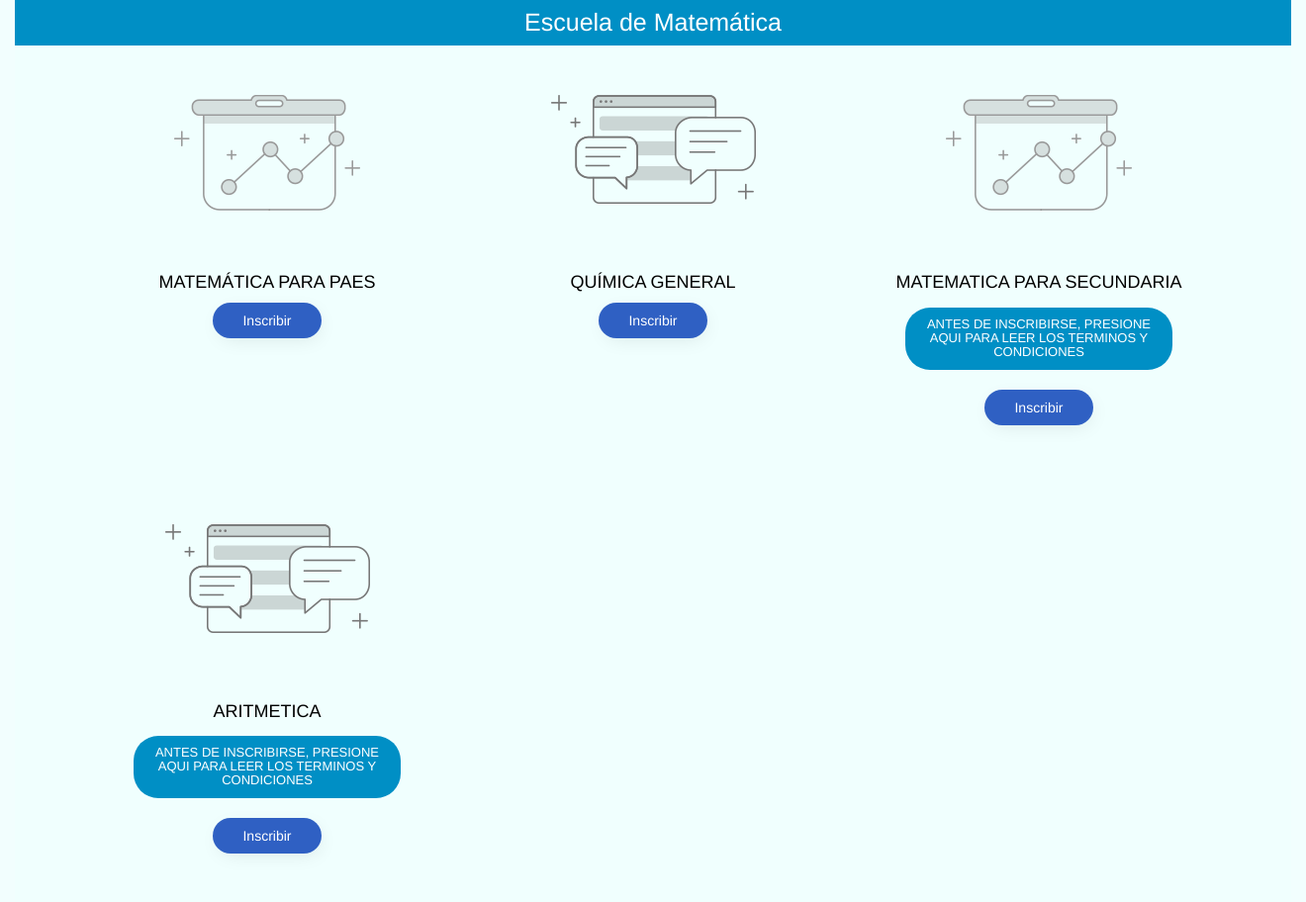
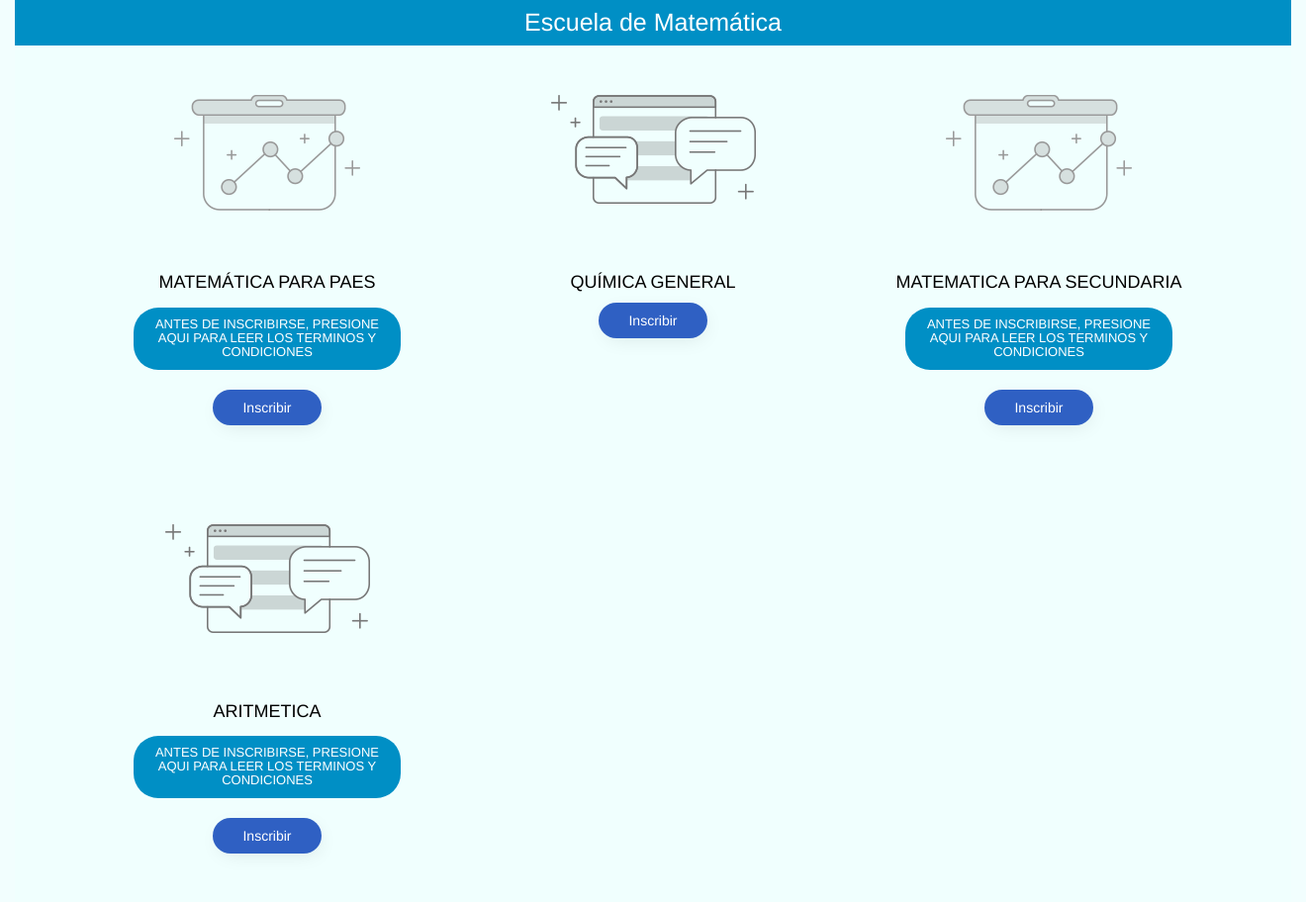
Before and after one commit to Pythagoras2018/PythagorasPage, a PHP site: page / in a window 1320 px wide, after a click on "Escuela de Matemática". Shown: the part 1659-2571 px from the top of the page at 99% size. Run offline with PHP 8.4, Linux system fonts and the light colour scheme; some libraries are stand-ins or nearby versions.

Commit message:
asdfg
asdfg

```diff
--- a/index.php
+++ b/index.php
@@ -280,7 +280,64 @@
                                         <img src="images/service-icon-3.png" alt="">
                                     </div>
                                     <h4>Matemática para PAES</h4>
-                                    <p></p>
+
+
+                                        <div class="angle-bg" style="padding-top:1.5%;" >
+                                            <div class="container" style="width: 100%;">
+                                                <div class="panel-group" id="accordion1" style="text-decoration: none;">
+                                                    <div class="" style="background-color:#008FC5; color:#ffffff; border-radius: 25px;">
+                                                      <div class="panel-heading">
+                                                        <h4 class="panel-title">
+                                                          <a data-toggle="collapse" data-parent="#expre1" href="#collapse1" data-target="#paes" style="font-size:13px; text-decoration: none;" ><center>Antes de inscribirse, presione aqui para leer los terminos y condiciones</center></a>
+                                                        </h4>
+                                                      </div>
+                                                      <div id="paes" class="panel-collapse collapse">
+                                                        <center>
+                                                            <section style="background-color:#F0FFFE; color:black;">
+                                                                <h2>Descripción</h2>
+                                                                <p align="left">El curso ofrece refuerzo ajustado a las necesidades de los
+                                                                participantes, tomando como referentes las competencias
+                                                                requeridas en la asignatura de matemática, y que a su vez
+                                                                serán evaluadas a través de la PAES.
+
+                                                                Durante el refuerzo se hace énfasis en las áreas que los
+                                                                participantes consideran necesario profundizar, ampliar o
+                                                                actualizar. La metodología tiene como actividad central
+                                                                (no la única) la discusión y resolución de preguntas relativas
+                                                                a los contenidos programáticos de la asignatura y como
+                                                                recurso principal el libro de items. Para ello, la actuación del
+                                                                facilitador y del participante se debe fundamentar en el
+                                                                diálogo y ha de generar un ambiente de aprendizaje que
+                                                                vuelva posible identificar los temas de interés, así como los
+                                                                procedimientos y recursos idóneos para hacerlo.
+                                                                </p>
+                                                                <br>
+                                                                <!--<h2>Condiciones</h2>
+                                                                <ul align="left">
+                                                                    <li>Estar dispuesto a aprender</li>
+                                                                    <li>Tener creatividad</li>
+                                                                    <li>Tener iniciativa</li>
+                                                                    <li>Tener una constante practica</li>
+                                                                    <li>Estar dispuesto a modificar los aspectos negativos y potencializar los positivos</li>
+                                                                    <li>Reflexiona sobre cada temática que se implemente</li>
+                                                                    <li>Llevar cuaderno, memoria USB u otro material que le permita posteriormente repasar lo aprendido.</li>
+                                                                </ul>
+                                                                <br>
+                                                                <h2>Rango de Edad</h2>
+                                                                <p>Desde 18 años hasta 29 años de edad.</p>
+                                                                <br>
+                                                                <h2>Limite de cupos</h2>
+                                                                <p>20 Cupos</p>
+                                                                <br>-->
+                                                            </section>
+                                                        </center>
+                                                      </div>
+                                                    </div>
+                                                </div>
+                                            </div>
+                                        </div>
+
+
                                     <div class="caption-button" data-animation="animated fadeInUp">
                                         <a href="https://docs.google.com/forms/d/e/1FAIpQLSc4vNK4cyd498zQ8P6Rf5R-8zDSfjJqE-0HeweN8fA44DiVMA/closedform" class="button" target="_blank">Inscribir</a>
                                     </div>
```
